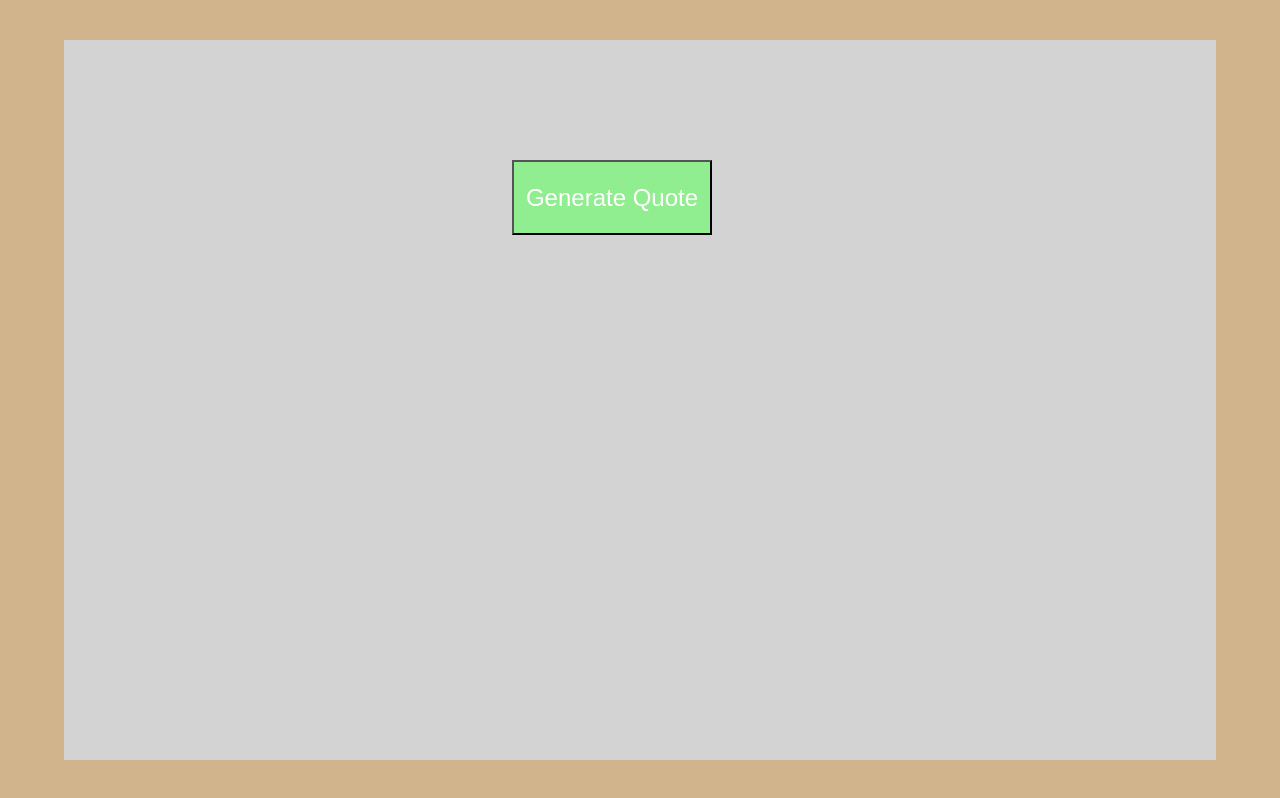
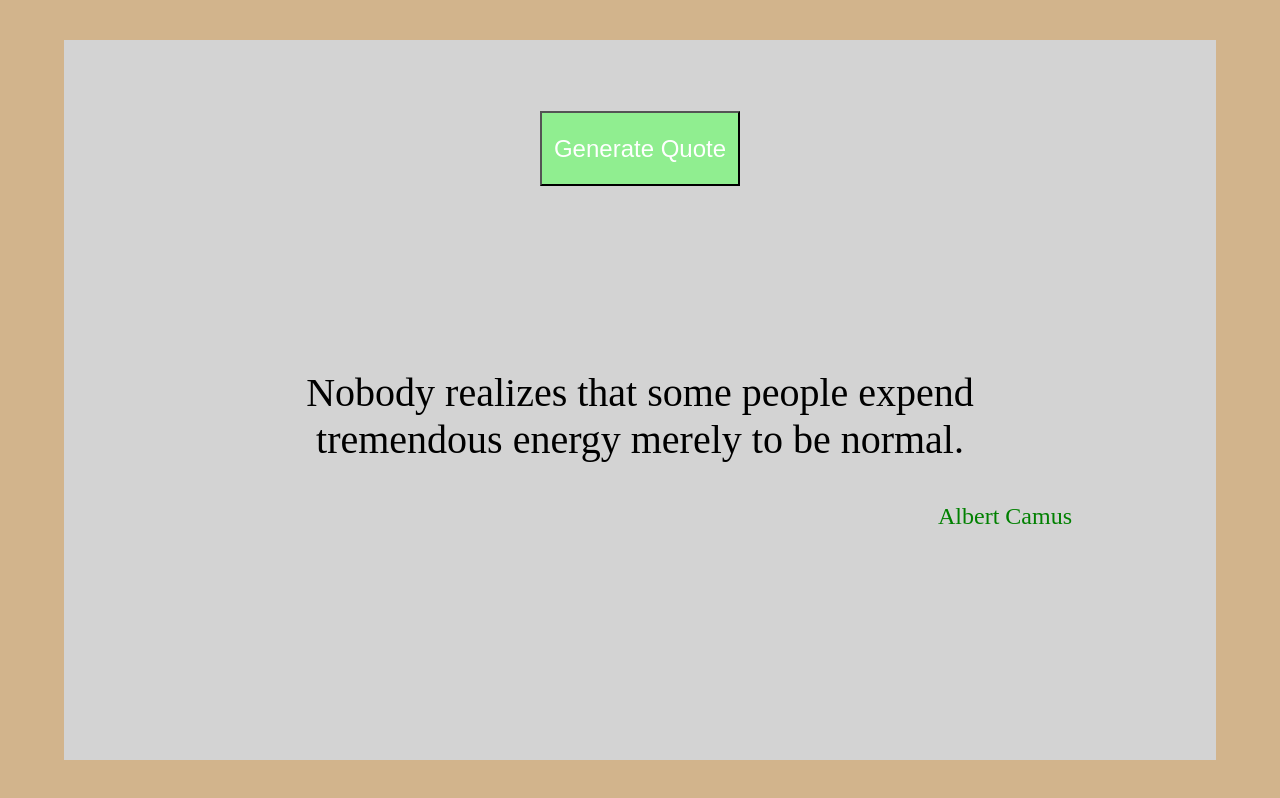
Before and after one commit to Jason-Donmoyer/RandomQuoteChanger, a plain HTML site: page index.html in a window 1280 px wide. Both pictures are taken after a click on the button "Generate Quote". Drawn offline with Linux system fonts and the light colour scheme.

Commit message:
markup, styling and js

```diff
--- a/index.html
+++ b/index.html
@@ -15,6 +15,10 @@
   <div class="container">
     <div class="content">
       <button id="change-quote-btn">Generate Quote</button>
+      <div class="quote-div">
+        <p id="quote"></p>
+        <p class="credit"></p>
+      </div>
     </div>
   </div>
 
--- a/main.js
+++ b/main.js
@@ -1,7 +1,29 @@
 const changeQuoteBtn = document.querySelector('#change-quote-btn');
+const quote = document.querySelector('#quote');
+const credit = document.querySelector('.credit');
 
+const quoteArr = [
+  ['People say noting is imposible, but I do nothing every day.', 'A. A. Milne'],
+  ['Better to remain silent and be thought a fool than to speak out and remove all doubt.', 'Abraham Lincoln'],
+  ['Light travels faster than sound. This is why some people appear bright until you hear them speak.', 'Alan Dundes'],
+  ['Nobody realizes that some people expend tremendous energy merely to be normal.', 'Albert Camus'],
+  ['The difference between stupidity and genius is that genius has its limits.', 'Albert Einstein'],
+  ['All the things I really like to do are either immoral, illegal or fattening.', 'Alexander Woollcott'],
+  ['War is God’s way of teaching Americans geography.', 'Ambrose Bierce'],
+  ['The average dog is a nicer person than the average person.', 'Andy Rooney']
+]
 
 
 changeQuoteBtn.addEventListener('click', () => {
-  alert('I have been clicked!');
+  changeQuote();
 });
+
+const changeQuote = () => {
+  let range = quoteArr.length;
+  let arrPosition = Math.floor(Math.random() * range);
+  console.log(arrPosition);
+  quote.textContent = quoteArr[arrPosition][0];
+  credit.textContent = quoteArr[arrPosition][1];
+}
+// quote.textContent = quoteArr[0][0];
+// credit.textContent = quoteArr[0][1];
--- a/styles.css
+++ b/styles.css
@@ -19,6 +19,9 @@ body {
   background-color: lightgrey;
   display: flex;
   align-self: center;
+  flex-direction: column;
+  align-content: center;
+  justify-content: space-around;
 }
 
 #change-quote-btn {
@@ -27,9 +30,10 @@ body {
   height: 75px;
   width: 200px;
   font-size: 1.5em;
-  position: absolute;
+  align-self: center;
+  /* position: absolute;
   left: 40%;
-  top: 20%;
+  top: 20%; */
   cursor: pointer;
 }
 
@@ -37,3 +41,21 @@ body {
   background-color: green;
   opacity: 80%;
 }
+
+.quote-div {
+  height: 50%;
+  width: 75%;
+  align-self: center;
+  font-size: 2.5em;
+  text-align: center;
+  padding: 0;
+  margin: 0;
+}
+
+
+.credit {
+  font-size: .6em;
+  padding-top: 0;
+  color: green;
+  text-align: right;
+}
```
